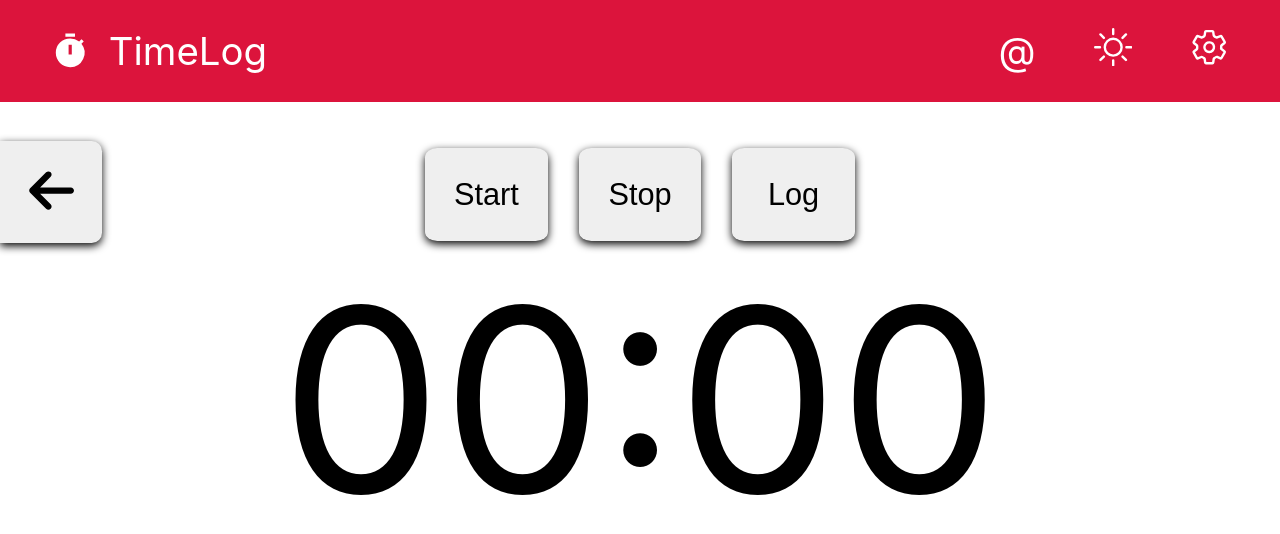
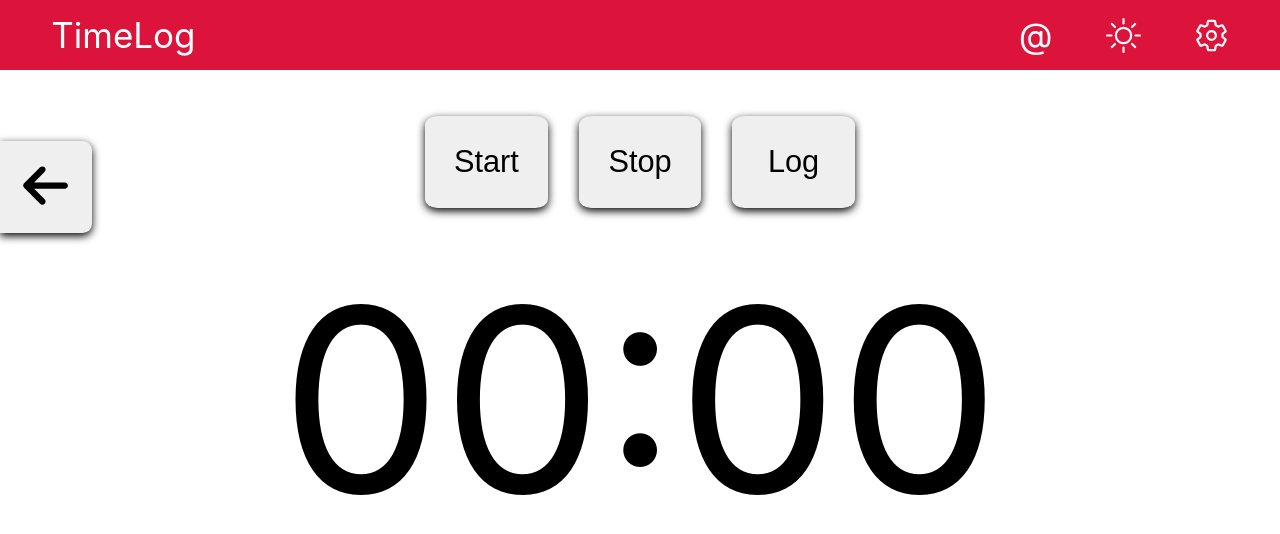
Before and after one commit to saramkim/time-log, a React (Create React App) app: page /timer in a window 1280 px wide. Shown: the top 534 px of the page. Built offline with nearby package versions, Linux system fonts and the light colour scheme.

Commit message:
Add circularbar

```diff
--- a/src/App.tsx
+++ b/src/App.tsx
@@ -26,7 +26,7 @@ function App() {
         <BackButton />
         <Routes>
           <Route path='/' element={<Main />} />
-          <Route path='/alarm' element={<Alarm />} />
+          <Route path='/alarm' element={<Alarm darkMode={darkMode} />} />
           <Route path='/timer' element={<Timer />} />
           <Route path='/table' element={<Table />} />
           <Route path='/clock' element={<Clock />} />
--- a/src/components/BackButton.tsx
+++ b/src/components/BackButton.tsx
@@ -21,8 +21,8 @@ export default BackButton;
 
 const BackBtn = styled.button`
   font-size: 2rem;
-  width: 2em;
-  height: 2em;
+  width: 1.8em;
+  height: 1.8em;
   position: fixed;
   top: 2.75em;
   left: 0;
--- a/src/components/Circularbar.tsx
+++ b/src/components/Circularbar.tsx
@@ -1,23 +1,38 @@
+import { useEffect, useState } from 'react';
+
 import { buildStyles, CircularProgressbar } from 'react-circular-progressbar';
+import { useSelector } from 'react-redux';
 
 import 'react-circular-progressbar/dist/styles.css';
 
-function Circularbar() {
-  const percentage = 50;
+function Circularbar({ time, darkMode }: { time: number; darkMode: boolean }) {
+  const setTime = useSelector((state: any) => state.alarm);
+  const [trail, setTrail] = useState('');
+
+  useEffect(() => {
+    if (darkMode) {
+      setTrail('rgb(45, 45, 45)');
+    } else {
+      setTrail('#f0f0f0');
+    }
+  }, [darkMode]);
 
   return (
     <CircularProgressbar
-      value={percentage}
-      text={`${percentage}%`}
+      value={setTime - time}
+      maxValue={setTime}
+      // text={`${time}`}
+      className='circularbar'
+      strokeWidth={50}
       styles={buildStyles({
         // Rotation of path and trail, in number of turns (0-1)
-        rotation: 0.25,
+        rotation: 1,
 
         // Whether to use rounded or flat corners on the ends - can use 'butt' or 'round'
         strokeLinecap: 'butt',
 
         // Text size
-        textSize: '16px',
+        // textSize: '3em',
 
         // How long animation takes to go from one percentage to another, in seconds
         pathTransitionDuration: 0.5,
@@ -26,10 +41,12 @@ function Circularbar() {
         // pathTransition: 'none',
 
         // Colors
-        pathColor: `rgba(62, 152, 199, ${percentage / 100})`,
-        textColor: '#f88',
-        trailColor: '#d6d6d6',
-        backgroundColor: '#3e98c7',
+        pathColor: `rgba(220, 20, 60, 1)`,
+        // pathColor: `rgba(220, 20, 60, ${(setTime - time) / setTime})`,
+        // textColor: 'black',
+        trailColor: trail,
+
+        // backgroundColor: 'white',
       })}
     />
   );
--- a/src/components/Navbar.tsx
+++ b/src/components/Navbar.tsx
@@ -26,7 +26,6 @@ function Navbar({ darkMode, setDarkMode }: { darkMode: boolean; setDarkMode: any
             navigate('/');
           }}
         >
-          <MdTimer />
           <span>TimeLog</span>
         </div>
         <div className='navbar__right'>
--- a/src/components/Settings.tsx
+++ b/src/components/Settings.tsx
@@ -34,10 +34,10 @@ function Settings({ setSettings }: { setSettings: any }) {
             className='settings__btn'
             type='submit'
             onClick={() => {
-              setSettings(false);
+              // setSettings(false);
             }}
           >
-            OK
+            Apply
           </button>
           <button
             className='settings__btn'
@@ -46,7 +46,7 @@ function Settings({ setSettings }: { setSettings: any }) {
               setSettings(false);
             }}
           >
-            Cancel
+            Close
           </button>
         </section>
       </form>
--- a/src/css/Navbar.css
+++ b/src/css/Navbar.css
@@ -1,29 +1,37 @@
 .navbar {
   display: flex;
+  align-items: center;
   justify-content: space-between;
-  align-items: center;
-  height: 4rem;
+  height: 70px;
   background-color: crimson;
   color: black;
   padding: 0 2em;
 }
-.navbar__left {
+.navbar * {
   display: flex;
   align-items: center;
-  font-size: 1.5rem;
+}
+.navbar__left {
+  font-size: 35px;
   color: white;
   cursor: pointer;
 }
-.navbar__left span {
-  margin-left: 0.5em;
+@media screen and (max-width: 552px) {
+  .navbar__left {
+    font-size: 25px;
+  }
 }
 .navbar__right {
-  display: flex;
   justify-content: space-between;
-  align-items: center;
   width: 6em;
-  font-size: 1.5rem;
+  max-width: 40vw;
+  font-size: 35px;
   color: white;
+}
+@media screen and (max-width: 552px) {
+  .navbar__right {
+    font-size: 25px;
+  }
 }
 .navbar__right__settings {
   cursor: pointer;
--- a/src/css/Timer.css
+++ b/src/css/Timer.css
@@ -1,8 +1,8 @@
 .timer-pg {
   position: fixed;
   top: 50%;
-  transform: translateY(-50%);
-  left: calc(50% - 14em);
+  left: 50%;
+  transform: translate(-50%, -50%);
   width: 28em;
   display: flex;
   flex-direction: column;
@@ -21,7 +21,7 @@
   color: black;
   border: none;
   padding: 0 0.6em;
-  margin-bottom: 0.6em;
+  margin: 0.6em 0;
   box-shadow: 0 8px 16px 1px black;
 }
 .log-input::-moz-placeholder {
@@ -54,4 +54,12 @@
 
 .timer-btn {
   margin-top: 1.5em;
+}
+
+.circularbar {
+  position: fixed;
+  top: calc(50% + 1em);
+  left: 50%;
+  transform: translate(-50%, -50%);
+  z-index: -1;
 }/*# sourceMappingURL=Timer.css.map */
--- a/src/pages/Alarm.tsx
+++ b/src/pages/Alarm.tsx
@@ -8,7 +8,7 @@ import { pLog, pStart } from 'store';
 
 import 'css/Timer.css';
 
-function Alarm() {
+function Alarm({ darkMode }: { darkMode: boolean }) {
   const alarm = useSelector((state: any) => state.alarm);
   const process = useSelector((state: any) => state.process);
   const [time, setTime] = useState(alarm);
@@ -16,7 +16,7 @@ function Alarm() {
 
   useEffect(() => {
     setTime(alarm);
-  }, [process]);
+  }, [process, alarm]);
 
   if (time === -1) {
     dispatch(pLog());
@@ -24,7 +24,12 @@ function Alarm() {
 
   const AlarmUI = {
     log: <LogInput setTime={setTime} />,
-    start: <Count time={time} setTime={setTime} upDown='down' />,
+    start: (
+      <div>
+        <Circularbar time={time} darkMode={darkMode} />
+        <Count time={time} setTime={setTime} upDown='down' />
+      </div>
+    ),
     stop: (
       <button
         className='check-btn'
--- a/src/scss/Navbar.scss
+++ b/src/scss/Navbar.scss
@@ -1,35 +1,38 @@
-@mixin flex-between {
+@mixin flex-center {
   display: flex;
-  justify-content: space-between;
   align-items: center;
 }
 
 .navbar {
-  @include flex-between;
-  height: 4rem;
+  @include flex-center;
+  justify-content: space-between;
+  height: 70px;
   background-color: crimson;
   color: black;
   padding: 0 2em;
 
+  * {
+    @include flex-center;
+  }
+
   &__left {
-    display: flex;
-    align-items: center;
-    // background-color: wheat;
-    font-size: 1.5rem;
+    font-size: 35px;
     color: white;
     cursor: pointer;
-
-    span {
-      margin-left: 0.5em;
+    @media screen and (max-width: 552px) {
+      font-size: 25px;
     }
   }
 
   &__right {
-    @include flex-between;
+    justify-content: space-between;
     width: 6em;
-    // background-color: wheat;
-    font-size: 1.5rem;
+    max-width: 40vw;
+    font-size: 35px;
     color: white;
+    @media screen and (max-width: 552px) {
+      font-size: 25px;
+    }
 
     &__settings {
       cursor: pointer;
--- a/src/scss/Timer.scss
+++ b/src/scss/Timer.scss
@@ -1,8 +1,8 @@
 .timer-pg {
     position: fixed;
     top: 50%;
-    transform: translateY(-50%);
-    left: calc(50% - 14em);
+    left: 50%;
+    transform: translate(-50%, -50%);
     width: 28em;
     display: flex;
     flex-direction: column;
@@ -21,7 +21,7 @@
     color: black;
     border: none;
     padding: 0 0.6em;
-    margin-bottom: 0.6em;
+    margin: 0.6em 0;
     box-shadow: 0 8px 16px 1px black;
 
     &::placeholder {
@@ -50,3 +50,11 @@
 .timer-btn {
     margin-top: 1.5em;
 }
+
+.circularbar {
+    position: fixed;
+    top: calc(50% + 1em);
+    left: 50%;
+    transform: translate(-50%, -50%);
+    z-index: -1;
+}
--- a/src/store.tsx
+++ b/src/store.tsx
@@ -2,7 +2,7 @@ import { configureStore, createSlice } from '@reduxjs/toolkit';
 
 const alarm = createSlice({
   name: 'alarm',
-  initialState: 15,
+  initialState: 600,
   reducers: {
     setAlarm(state, action) {
       return action.payload;
```
Also changed, not shown: 2 other files (tests, documents, lock files or other folders).
